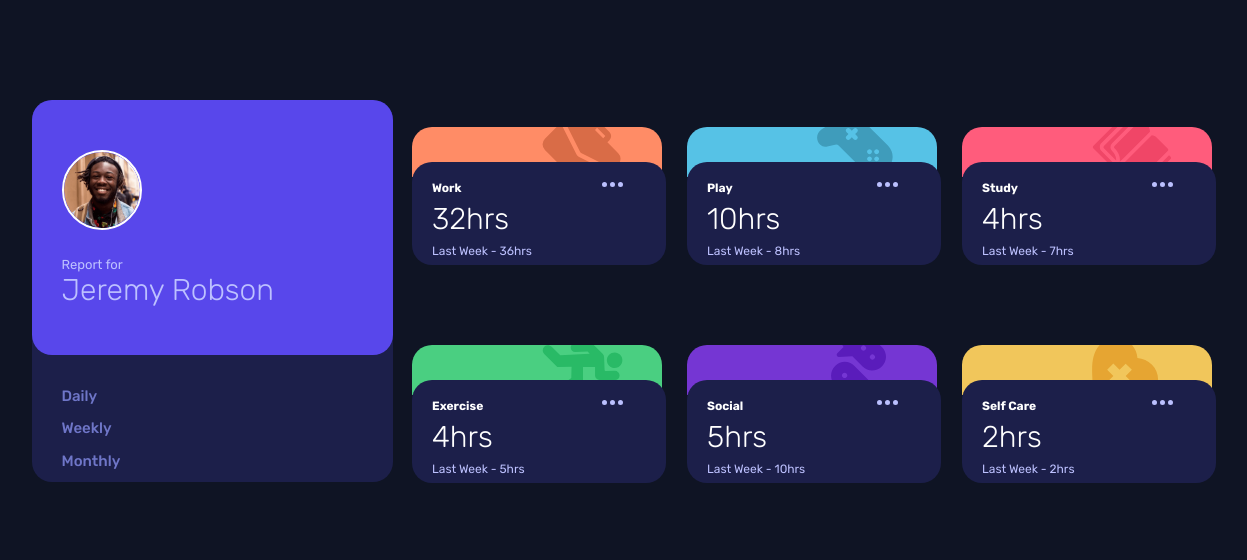
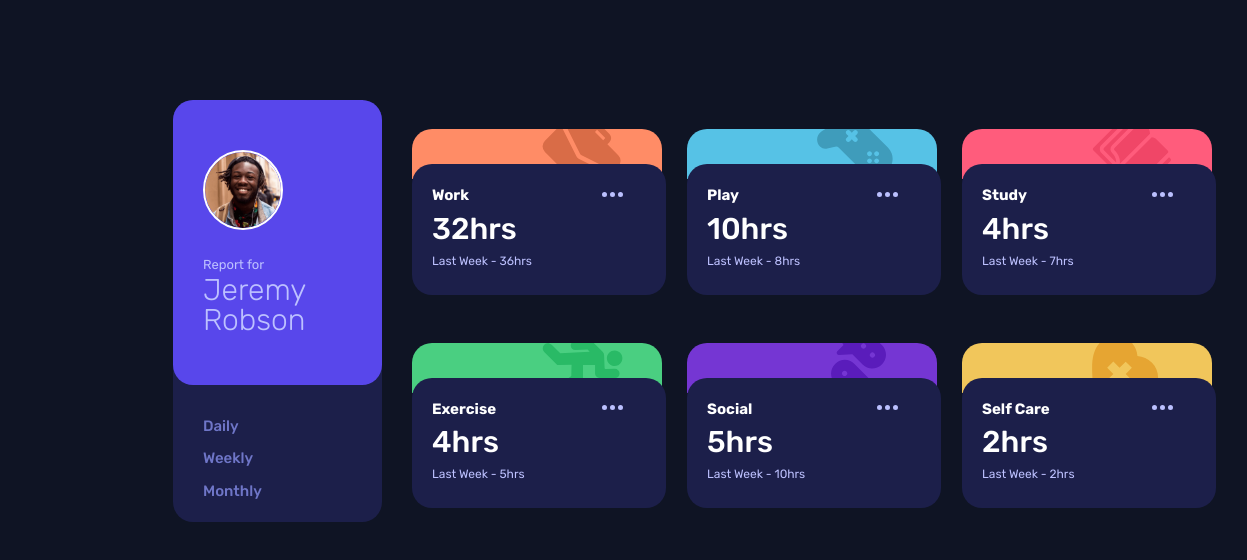
Before and after one commit to Tsuna21182/time-tracking-dashboard-main, a plain HTML site: page index.html in a window 1536 px wide. Shown: the whole page, without its empty margins (146-1393 px from the left). Drawn offline with Linux system fonts and the light colour scheme.

Commit message:
fin de resposive

```diff
--- a/css/style.css
+++ b/css/style.css
@@ -107,6 +107,7 @@ a {
   font-weight: 500;
   color: var(--Desaturated-blue);
   margin-bottom: 0;
+  transition: 0.2s ease-in-out;
 }
 
 /* plans */
@@ -170,6 +171,7 @@ a {
   width: 95%;
   padding: 1.5rem;
   color: #fff;
+  transition: 0.2s ease-in-out;
 }
 
 .content__title {
@@ -191,6 +193,7 @@ a {
 
 .content__duration img {
   margin-top: 3rem;
+  transition: 0.2s ease-in-out;
 }
 
 .duration {
@@ -279,7 +282,48 @@ a {
 }
 
 @media (min-width: 1440px) {
+  .dashboard__user {
+    width: 55%;
+    margin-right: 2rem;
+  }
+
+  .dashboard__calendar {
+    margin-bottom: 1rem;
+  }
+
+  .plan {
+    margin: 0;
+  }
+
   .plans {
     grid-template-columns: repeat(3, 1fr);
+    margin-bottom: 5rem;
+  }
+
+  .content__title {
+    font-size: 1.5rem;
+  }
+
+  .content__time {
+    font-weight: 500;
+  }
+
+  .duration {
+    margin-bottom: 2rem;
   }
 }
+
+/* effect */
+
+.plan__content:hover {
+  background-color: var(--Desaturated-blue);
+}
+
+.dashboard__calendar a:hover {
+  font-weight: 700;
+  color: #fff;
+}
+.content__duration img:hover {
+  transform: scale(1.5);
+  cursor: pointer;
+}
```
